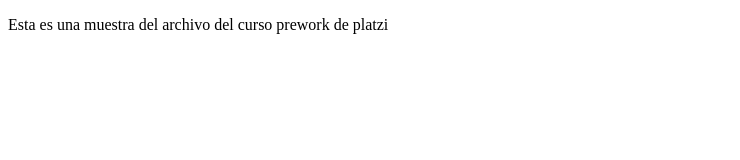
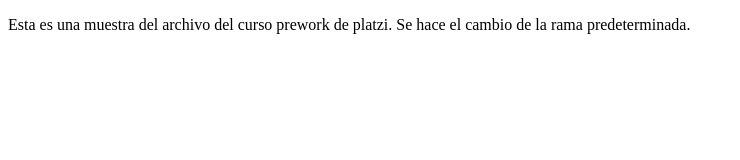
Before and after one commit to EduarCardozo/proyectodemocursoprework, a plain HTML site: page index.html in a window 1280 px wide. Shown: the whole page, without its empty margins (0-740 px from the left). Drawn offline with Linux system fonts and the light colour scheme.

Commit message:
se adiciona texto al mensaje

```diff
--- a/index.html
+++ b/index.html
@@ -7,6 +7,8 @@
     <title>Project Prework Platzi</title>
 </head>
 <body>
-    <p>Esta es una muestra del archivo del curso prework de platzi</p>
+    <p>Esta es una muestra del archivo del curso prework de platzi.
+        Se hace el cambio de la rama predeterminada.
+    </p>
 </body>
 </html>
```
